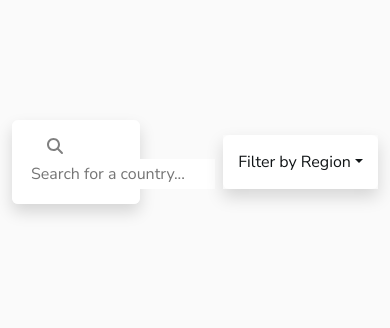
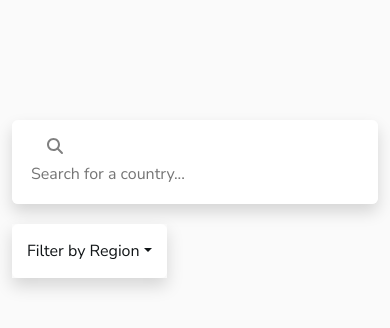
Before and after one commit to majid00kazemi/Country-Details, a React (Create React App) app: page / in a window 390 px wide. Shown: the top 328 px of the page. Built offline with nearby package versions, Linux system fonts and the light colour scheme; no server answers.

Commit message:
responsive

```diff
--- a/src/App.css
+++ b/src/App.css
@@ -88,12 +88,16 @@ button {
 .dropdown-menu {
   background-color: var(--element);
 }
+.drop-container {
+  margin-bottom: 20px;
+}
 
 .filter-container {
   margin-top: 120px;
 }
 .search-container {
-  width: 35%;
+  width: fit-content;
+  margin-bottom: 20px;
 }
 .search-bar {
   padding: 15px;
@@ -106,6 +110,7 @@ button {
   outline: none;
   box-shadow: none;
   border-color: transparent;
+  padding-right: 135px;
 }
 
 .search-input:focus,
--- a/src/componnets/Card.js
+++ b/src/componnets/Card.js
@@ -29,7 +29,7 @@ function CreateCard({ query }) {
     console.log("clicked");
   }
   return countries ? (
-    <Container className="d-flex justify-content-between flex-wrap">
+    <Container className="d-flex justify-content-around flex-wrap">
       {countries.map((country, index) => {
         return (
           <div className="card-container" key={index} onClick={clicked}>
--- a/src/componnets/DropDownButton.js
+++ b/src/componnets/DropDownButton.js
@@ -3,7 +3,7 @@ import { DropdownButton, Dropdown } from "react-bootstrap";
 
 function DropDownButton({ theme, isDarkTheme }) {
   return (
-    <div className="shadow">
+    <div className="shadow drop-container">
       <DropdownButton
         variant="secondary"
         menuVariant={isDarkTheme ? theme : undefined}
--- a/src/componnets/Filter.js
+++ b/src/componnets/Filter.js
@@ -4,7 +4,7 @@ import SearchInput from "./SearchInput";
 
 function Filter({ theme, isDarkTheme }) {
   return (
-    <Container className="filter-container d-flex justify-content-between align-items-center">
+    <Container className="filter-container d-flex justify-content-between align-items-center flex-wrap">
       <SearchInput theme={theme} />
       <DropDownButton
         theme={theme}
```
